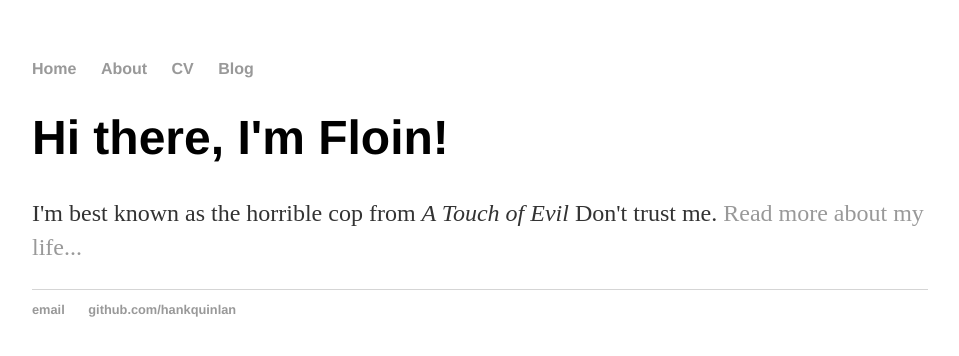
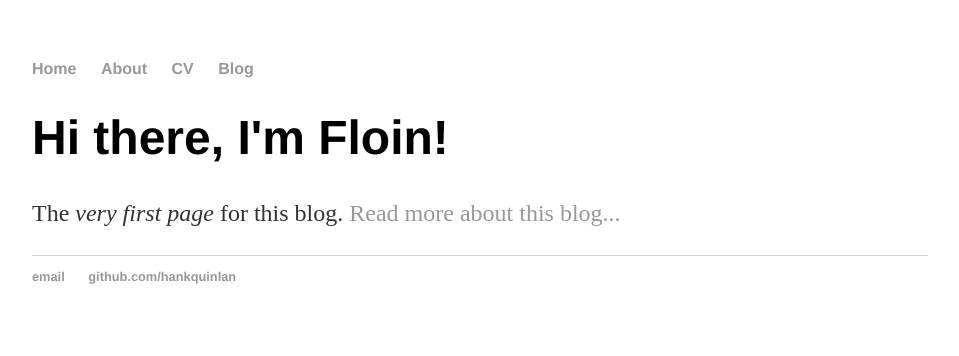
Before and after one commit to floin/floin2.github.io, a Jekyll site: the page built from index.html, in a window 1280 px wide. Shown: the top 356 px of the page, without its empty margins (160-1119 px from the left). Built offline with Jekyll 4.4.1, drawn with Linux system fonts in a browser that asks for light colours.

Commit message:
Update index.html

```diff
--- a/index.html
+++ b/index.html
@@ -1,8 +1,8 @@
 ---
 layout: default
-title: Live for leave, your entire life.
+title: 欢迎光临LFL.
 ---
 <div class="blurb">
 	<h1>Hi there, I'm Floin!</h1>
-	<p>I'm best known as the horrible cop from <em>A Touch of Evil</em> Don't trust me. <a href="/about">Read more about my life...</a></p>
+	<p>The <em>very first page</em> for this blog. <a href="/about">Read more about this blog...</a></p>
 </div><!-- /.blurb -->
```
